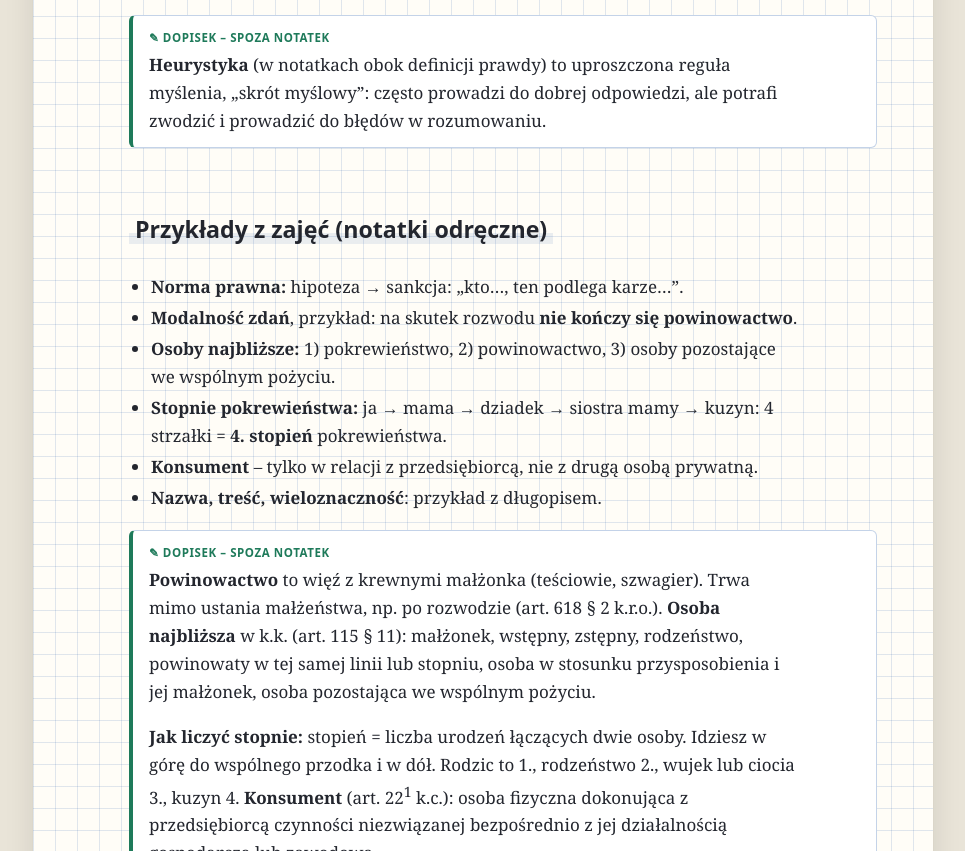
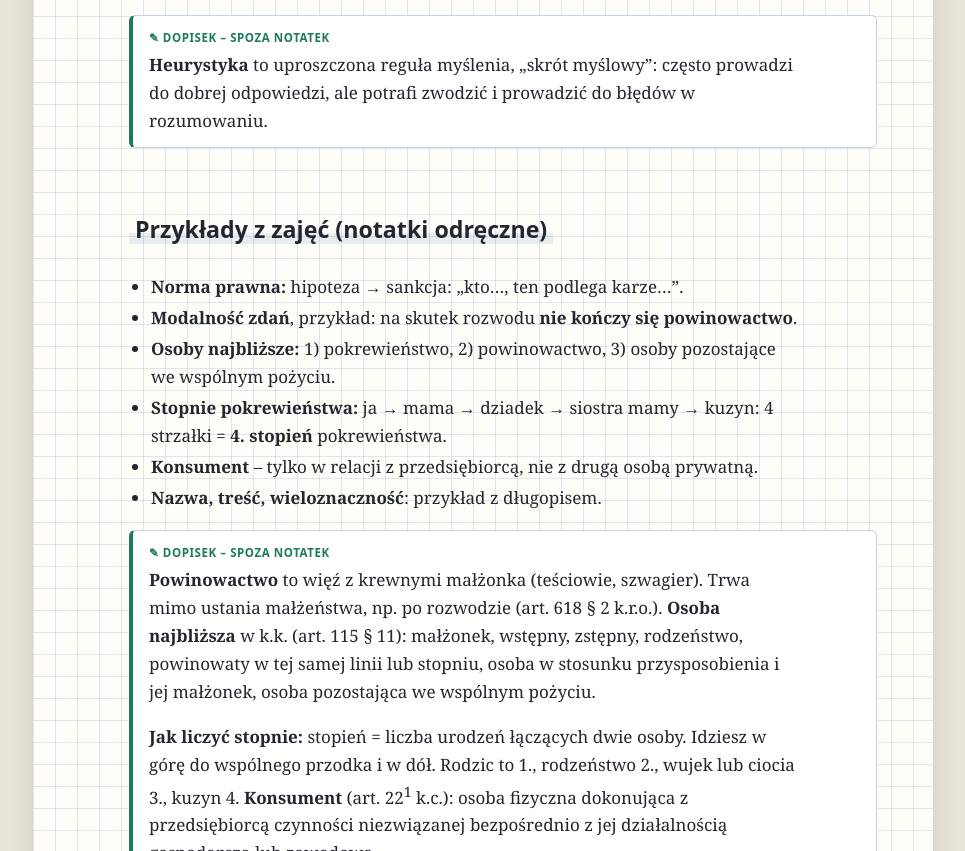
Before and after one commit to madwombat83/zeszyt, a plain HTML site: page Logika Prawnicza/01_Zajecia_I.html in a window 1280 px wide. Shown: the part 5916-6767 px from the top of the page, without its empty margins (157-1122 px from the left). Drawn offline with Linux system fonts and the light colour scheme.

Commit message:
Lp I: heurystyka, sama definicja
Co-Authored-By: Claude Opus 5.5 <noreply@anthropic.com>

```diff
--- a/Logika Prawnicza/01_Zajecia_I.html
+++ b/Logika Prawnicza/01_Zajecia_I.html
@@ -120,7 +120,7 @@
   <div class="table-wrap"><table><tr><th>p</th><th>q</th><th>p albo q</th></tr><tr><td>1</td><td>1</td><td>0</td></tr><tr><td>0</td><td>1</td><td>1</td></tr><tr><td>1</td><td>0</td><td>1</td></tr><tr><td>0</td><td>0</td><td>0</td></tr></table></div>
   <p>Prawdziwa, gdy <b>dokładnie jedno</b> ze zdań jest prawdziwe.</p>
   <div class="box dop"><p><b>Po ludzku i prawniczo:</b> „lub” dopuszcza oba naraz („kara grzywny lub ograniczenia wolności”: mogą być obie), „albo” wyklucza oba naraz („przestępstwo jest zbrodnią <b>albo</b> występkiem”, art. 7 § 1 k.k.: nie może być jednym i drugim). Ustawodawca używa tych słów świadomie, dlatego w przepisie „lub” i „albo” to nie to samo. Zostały jeszcze <b>implikacja</b> („jeżeli p, to q”: fałszywa tylko przy 1 → 0) i <b>równoważność</b> („p wtedy i tylko wtedy, gdy q”: prawdziwa, gdy p i q mają tę samą wartość). Pewnie będą dalej.</p></div>
-  <div class="box dop"><p><b>Heurystyka</b> (w notatkach obok definicji prawdy) to uproszczona reguła myślenia, „skrót myślowy”: często prowadzi do dobrej odpowiedzi, ale potrafi zwodzić i prowadzić do błędów w rozumowaniu.</p></div>
+  <div class="box dop"><p><b>Heurystyka</b> to uproszczona reguła myślenia, „skrót myślowy”: często prowadzi do dobrej odpowiedzi, ale potrafi zwodzić i prowadzić do błędów w rozumowaniu.</p></div>
 
   <h2 id="notatki">Przykłady z zajęć (notatki odręczne)</h2>
   <ul>
```
